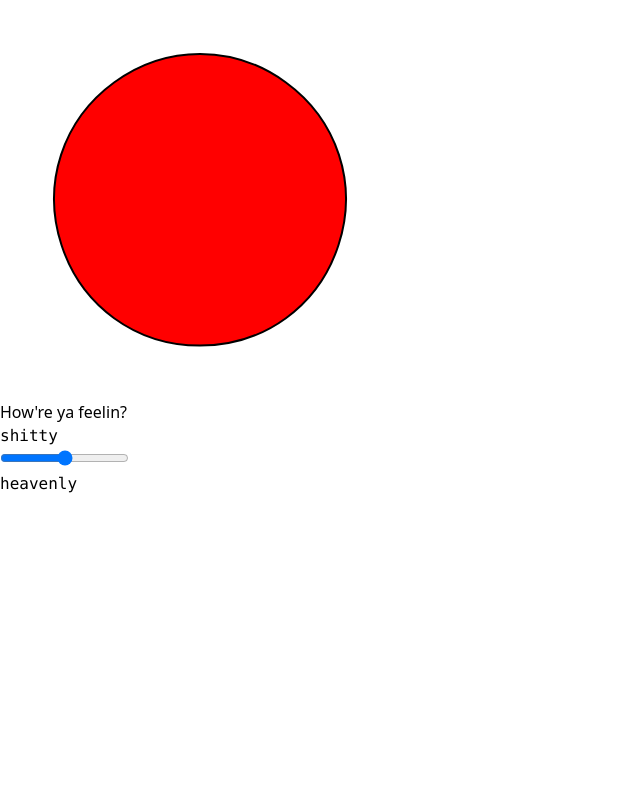
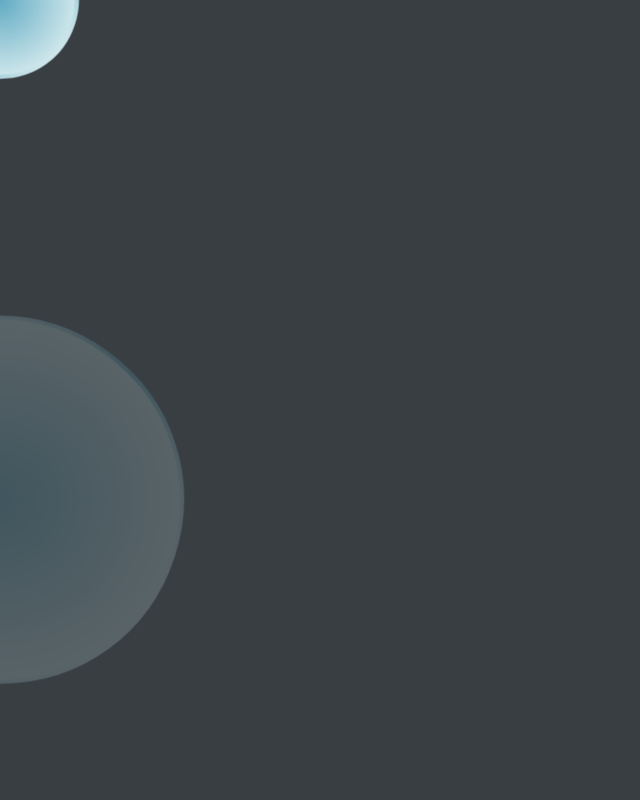
Before and after one commit to Suraj-Gov/moody, a React (Vite) app: page / in a window 1280 px wide. Shown: the top 800 px of the page, without its empty margins (0-640 px from the left). Built offline with nearby package versions, Linux system fonts and the light colour scheme.

Commit message:
init: anim, morph consistent size MAX_SVG_SIZE as origin

```diff
--- a/src/App.css
+++ b/src/App.css
@@ -0,0 +1,53 @@
+@keyframes bloom-stroke {
+  0% {
+    stroke-width: 12;
+  }
+  100% {
+    stroke-width: 4;
+  }
+}
+
+svg#flower > path {
+  animation: bloom-stroke var(--anim-duration) infinite;
+}
+
+path {
+  stroke-width: 4;
+  stroke: url(#stroke);
+  fill: url(#bg);
+}
+
+stop {
+  transition: all var(--anim-duration) ease;
+}
+
+@keyframes bloom {
+  0% {
+    z-index: 10;
+    opacity: 1;
+    --opacity-fill-outer: 1;
+    --opacity-fill-inner: 1;
+    transform: translate(-50%, -50%) scale(0.2);
+  }
+  90% {
+    --opacity-fill-outer: 0.2;
+    opacity: 0.7;
+  }
+  100% {
+    z-index: 1;
+    --opacity-fill-outer: 0;
+    --opacity-fill-inner: 0.6;
+    opacity: 0;
+    transform: translate(-50%, -50%) scale(1);
+  }
+}
+
+svg#flower {
+  opacity: 0;
+  animation: bloom var(--anim-duration) ease infinite;
+}
+
+svg#flower-center {
+  z-index: 100;
+  transform: translate(-50%, -50%);
+}
--- a/src/App.tsx
+++ b/src/App.tsx
@@ -1,8 +1,16 @@
-import { useState } from "react";
+import { PropsWithChildren, useState } from "react";
 import "./App.css";
 import ReactivePolyflower from "./components/ReactivePolyflower";
 
 const range = 150;
+
+const Slot: React.FC<PropsWithChildren> = ({ children }) => {
+  return (
+    <span className="relative select-none pointer-events-none touch-none">
+      {children}
+    </span>
+  );
+};
 
 function App() {
   const [moodQ, setMoodQ] = useState(0);
@@ -14,7 +22,61 @@ function App() {
   return (
     <div className="flex justify-center items-center h-screen">
       <main className="flex flex-col justify-center items-center gap-12">
-        <ReactivePolyflower curr={moodQ} range={range} size={200} />
+        <div className="flex relative justify-center items-center min-h-[300px]">
+          <Slot>
+            <ReactivePolyflower
+              curr={moodQ}
+              range={range}
+              size={250}
+              anim={{
+                id: "flower",
+              }}
+            />
+          </Slot>
+          <Slot>
+            <ReactivePolyflower
+              curr={moodQ}
+              range={range}
+              size={250}
+              anim={{
+                id: "flower",
+                delayMs: 1250,
+              }}
+            />
+          </Slot>
+          <Slot>
+            <ReactivePolyflower
+              curr={moodQ}
+              range={range}
+              size={250}
+              anim={{
+                id: "flower",
+                delayMs: 2500,
+              }}
+            />
+          </Slot>
+          <Slot>
+            <ReactivePolyflower
+              curr={moodQ}
+              range={range}
+              size={250}
+              anim={{
+                id: "flower",
+                delayMs: 3750,
+              }}
+            />
+          </Slot>
+          <Slot>
+            <ReactivePolyflower
+              curr={moodQ}
+              range={range}
+              size={100}
+              anim={{
+                id: "flower-center",
+              }}
+            />
+          </Slot>
+        </div>
         <section className="flex flex-col justify-center items-center">
           <label htmlFor="mood-slider">How're ya feelin?</label>
           <div className="mt-4 flex gap-4">
--- a/src/components/Polyflower.tsx
+++ b/src/components/Polyflower.tsx
@@ -1,5 +1,6 @@
-import React, { useMemo } from "react";
+import React, { CSSProperties, PropsWithChildren, useMemo } from "react";
 import {
+  MAX_SVG_SIZE,
   Rounder,
   TCoord,
   findIntersectionPoint,
@@ -8,7 +9,7 @@ import {
   xy,
 } from "../utils/math";
 
-interface props {
+interface props extends PropsWithChildren {
   sides: number;
   size: number;
   foldRadiusRange: number /** 0 to 1 */;
@@ -22,6 +23,8 @@ interface props {
   };
   petalRadiusRange: number /** 0 to 1 */;
   className?: React.SVGAttributes<SVGSVGElement>["className"];
+  id?: string;
+  style?: CSSProperties;
 }
 
 const Polyflower: React.FC<props> = ({
@@ -32,6 +35,9 @@ const Polyflower: React.FC<props> = ({
   rounding,
   elongation,
   className,
+  children,
+  id,
+  style,
 }) => {
   const angleDelta = 360 / sides;
   const petalRadius = size * petalRadiusRange;
@@ -39,7 +45,7 @@ const Polyflower: React.FC<props> = ({
   const maxFoldRadius = Math.cos(toRad(angleDelta / 2)) * petalRadius;
   const foldRadius = foldRadiusRange * maxFoldRadius;
 
-  const origin: TCoord = [size, size];
+  const origin: TCoord = [MAX_SVG_SIZE / 2, MAX_SVG_SIZE / 2];
 
   // always point upwards
   let rotationOffset = 0;
@@ -142,17 +148,18 @@ const Polyflower: React.FC<props> = ({
 
   return (
     <svg
-      className={className}
-      width={size * 2}
-      height={size * 2}
+      style={style}
+      className={`origin-center absolute top-0 left-0 ${className}`}
+      id={id}
+      width={MAX_SVG_SIZE}
+      height={MAX_SVG_SIZE}
       fill="transparent"
     >
       <path
+        style={{ animationDelay: style?.animationDelay }}
         d={`M ${finalPath.join("L")} Z`}
-        strokeWidth={2}
-        stroke="black"
-        fill="red"
       />
+      {children}
     </svg>
   );
 };
--- a/src/components/ReactivePolyflower.tsx
+++ b/src/components/ReactivePolyflower.tsx
@@ -1,10 +1,15 @@
-import React, { useRef } from "react";
+import React, { CSSProperties } from "react";
 import Polyflower from "./Polyflower";
 
 interface props {
   range: number;
   curr: number;
   size: number;
+  anim: {
+    id: string;
+    delayMs?: number;
+    style?: CSSProperties;
+  };
 }
 
 type ArrayLeast2<T> = [T, T, ...T[]];
@@ -118,19 +123,33 @@ const getReactiveConfig = (props: props) => {
 const ReactivePolyflower: React.FC<props> = (props) => {
   const config = getReactiveConfig(props);
 
-  const containerRef = useRef<HTMLDivElement>(null);
+  const animationDelay = `${props.anim.delayMs}ms`;
+  const transitionDelay = `${props.anim.delayMs}ms`;
+
+  const style = {
+    ...props.anim.style,
+    animationDelay,
+    transitionDelay,
+  };
 
   return (
-    <div
-      className="relative pointer-events-none touch-none"
-      ref={containerRef}
-      style={{ width: props.size * 2, height: props.size * 2 }}
-    >
-      <Polyflower
-        className="absolute top-1/2 left-1/2 -translate-x-1/2 -translate-y-1/2"
-        {...config}
-      />
-    </div>
+    <Polyflower style={style} id={props.anim.id} {...config}>
+      <defs>
+        <radialGradient style={style} id="bg">
+          <stop offset="0%" stopColor="var(--fill-inner)" />
+          <stop offset="100%" stopColor="var(--fill-outer)" />
+        </radialGradient>
+        <linearGradient
+          style={style}
+          id="stroke"
+          gradientTransform="rotate(45 0.5 0.5)"
+        >
+          <stop offset="0%" stopColor="var(--fill-outer)" />
+          <stop offset="50%" stopColor="var(--fill-inner)" />
+          <stop offset="100%" stopColor="var(--fill-outer)" />
+        </linearGradient>
+      </defs>
+    </Polyflower>
   );
 };
 
--- a/src/index.css
+++ b/src/index.css
@@ -1,3 +1,18 @@
 @tailwind base;
 @tailwind components;
 @tailwind utilities;
+
+:root {
+  --opacity-fill-outer: 1;
+  --fill-outer: rgb(224, 250, 255, var(--opacity-fill-outer));
+  --opacity-fill-inner: 1;
+  --fill-inner: rgb(103, 183, 210, var(--opacity-fill-inner));
+  --html-bg: #383e42;
+  --html-color: #f2f2f2;
+  --anim-duration: 5s;
+}
+
+html {
+  background: var(--html-bg);
+  color: var(--html-color);
+}
--- a/src/utils/math.ts
+++ b/src/utils/math.ts
@@ -1,3 +1,4 @@
+export const MAX_SVG_SIZE = 500;
 export type TCoord = [number, number];
 
 const f = (n: number) => Number(n.toFixed(2));
```
